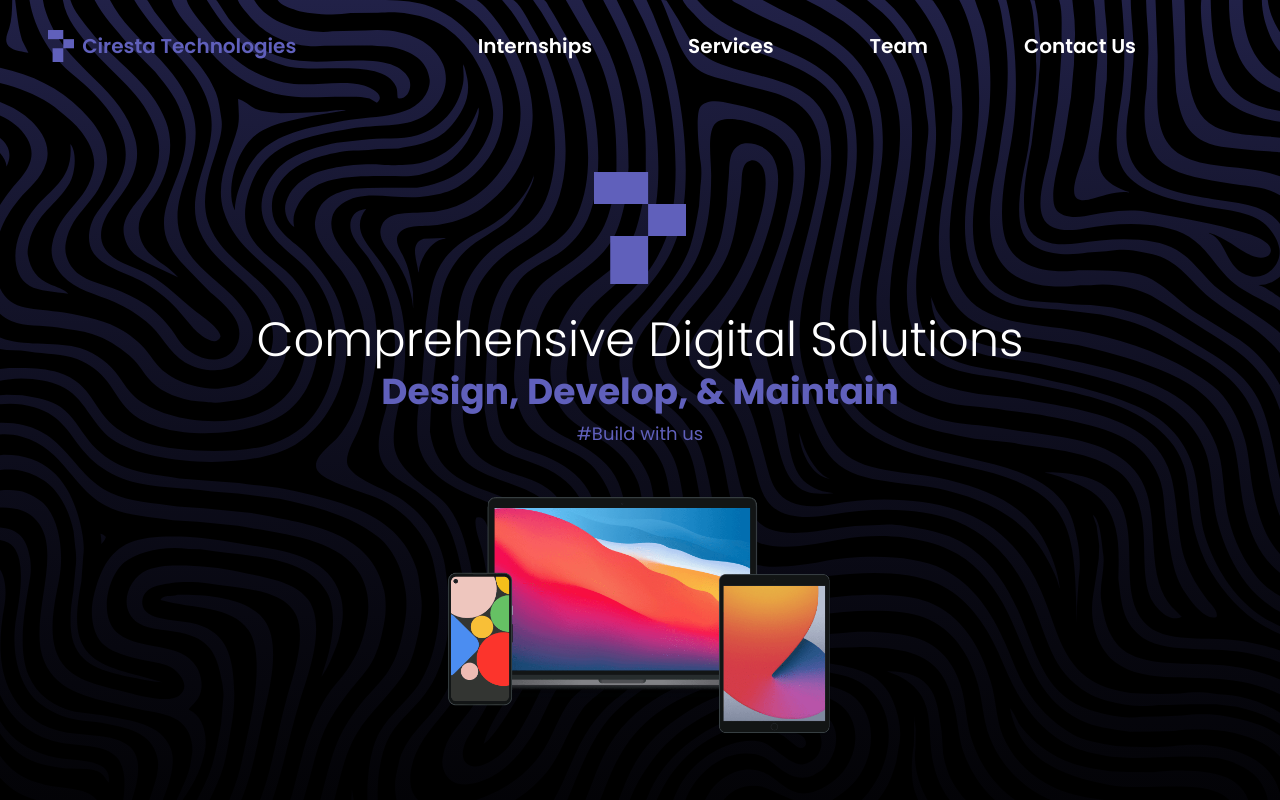
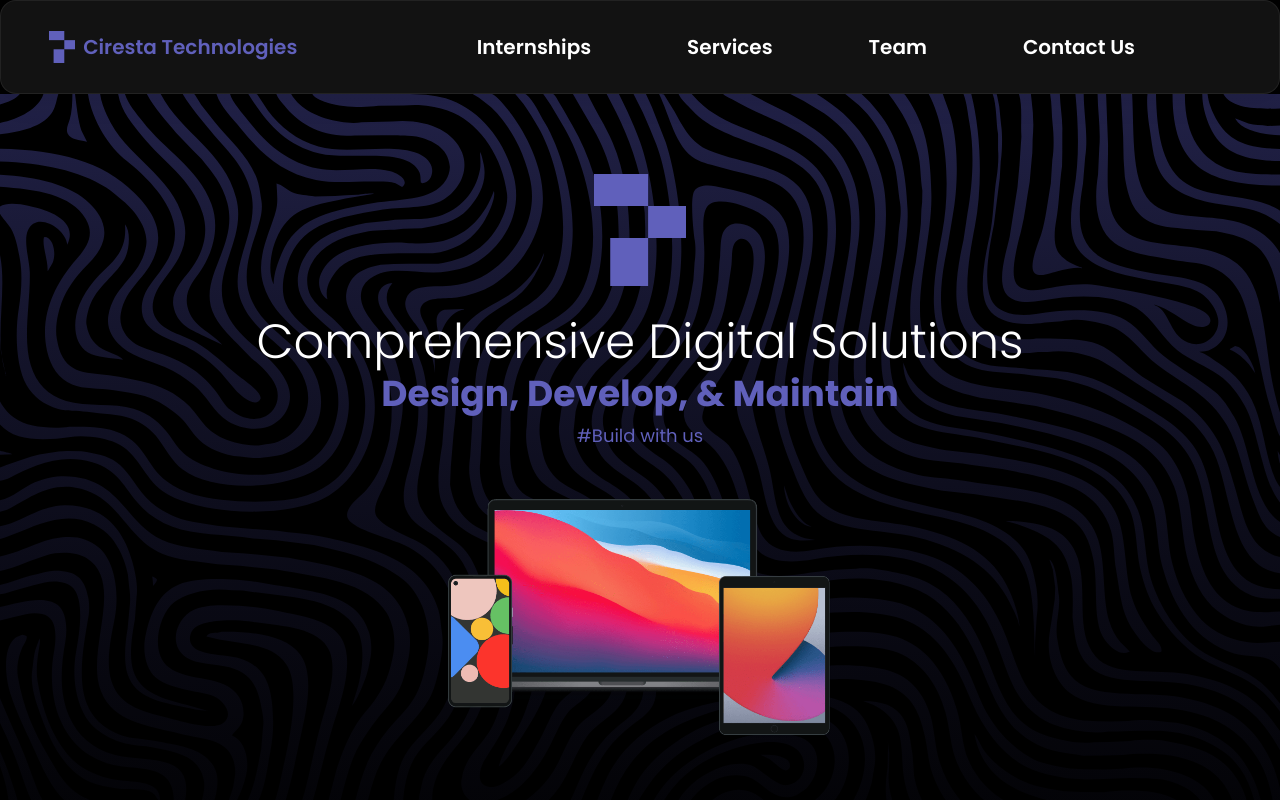
Before and after one commit to Ciresta/Landing-Page-Ciresta, a React (Create React App) app: page / in a window 1280 px wide. Shown: the top 800 px of the page. Built offline with nearby package versions, Linux system fonts and the light colour scheme.

Commit message:
internship page done

```diff
--- a/src/App.js
+++ b/src/App.js
@@ -8,6 +8,7 @@ import Services from './components/Services';
 import Footer from './components/Footer';
 import CoreValues from './components/CoreValues';
 import Internship from './components/internship/Internship';
+import Navbar from './components/Navbar';
 
 function App() {
   return (
@@ -18,6 +19,7 @@ function App() {
             path="/"
             element={
               <>
+                <Navbar />
                 <HeroMain />
                 <CoreValues />
                 <OneStepSolution />
--- a/src/components/HeroMain.js
+++ b/src/components/HeroMain.js
@@ -1,11 +1,9 @@
 import React from 'react';
-import Navbar from './Navbar';
 import Hero from './Hero';
 
 const HeroSection = () => {
   return (
     <div className="bg-custom min-h-screen">
-      <Navbar />
       <Hero />
     </div>
   );
--- a/src/components/Navbar.js
+++ b/src/components/Navbar.js
@@ -1,7 +1,7 @@
 import React, { useState } from 'react';
 import logo from '../assets/images/logo.svg';
 import { FaBars, FaTimes } from 'react-icons/fa';
-import { Link } from 'react-router-dom';
+import { NavLink } from 'react-router-dom'; // Import NavLink from react-router-dom
 
 const Navbar = () => {
   const [isOpen, setIsOpen] = useState(false);
@@ -12,22 +12,21 @@ const Navbar = () => {
   };
 
   return (
-    <nav className="flex justify-between items-center py-6 px-4 md:px-12 text-white relative z-20"> {/* Added z-20 */}
-      <Link to="/">
+    <nav className="flex sticky-nav-ciresta justify-between items-center py-6 px-4 md:px-12 text-white relative z-20" style={{position: "sticky"}}>
+      <NavLink to="/">
         <div className="flex items-center space-x-2">
           <img src={logo} alt="Ciresta Technologies Logo" className="h-8" />
           <span className="font-semibold font-poppins text-xl" style={{ color: customHoverColor }}>
             Ciresta Technologies
           </span>
         </div>
-      </Link>
-
+      </NavLink>
 
       <div className="hidden md:flex space-x-16 font-semibold font-poppins pr-20 text-xl">
-        <NavLink to="/internships">Internships</NavLink>
-        <NavLink to="#services">Services</NavLink>
-        <NavLink to="#team">Team</NavLink>
-        <NavLink to="#contact">Contact Us</NavLink>
+        <NavLinkStyled to="/internships">Internships</NavLinkStyled>
+        <NavLinkStyled to="#services">Services</NavLinkStyled>
+        <NavLinkStyled to="#team">Team</NavLinkStyled>
+        <NavLinkStyled to="#contact">Contact Us</NavLinkStyled>
       </div>
 
       <div className="md:hidden">
@@ -51,26 +50,27 @@ const Navbar = () => {
         }}
       >
         <div className="flex flex-col">
-          <NavLink to="/internships">Internships</NavLink>
-          <NavLink to="#services">Services</NavLink>
-          <NavLink to="#team">Team</NavLink>
-          <NavLink to="#contact">Contact Us</NavLink>
+          <NavLinkStyled to="/internships">Internships</NavLinkStyled>
+          <NavLinkStyled to="#services">Services</NavLinkStyled>
+          <NavLinkStyled to="#team">Team</NavLinkStyled>
+          <NavLinkStyled to="#contact">Contact Us</NavLinkStyled>
         </div>
       </div>
     </nav>
   );
 };
 
-const NavLink = ({ to, children }) => (
-  <Link
+const NavLinkStyled = ({ to, children }) => (
+  <NavLink
     to={to}
     className="block px-4 py-2 text-xl transition-colors duration-300 ease-in-out"
     style={{ transition: 'color 0.3s ease-in-out' }}
-    onMouseEnter={(e) => (e.target.style.color = '#6060bb')}
-    onMouseLeave={(e) => (e.target.style.color = 'white')}
+    activeStyle={{ color: '#6060bb' }} // Purple color when active
+    onMouseEnter={(e) => (e.target.style.color = '#6060bb')} // Hover effect
+    onMouseLeave={(e) => (e.target.style.color = e.target.classList.contains('active') ? '#6060bb' : 'white')} // Retain purple if active, revert to white if inactive
   >
     {children}
-  </Link>
+  </NavLink>
 );
 
 export default Navbar;
--- a/src/index.css
+++ b/src/index.css
@@ -124,11 +124,11 @@ code {
 
 /* ciresta templates use this classes */
 
-.ciresta-color{
+.ciresta-color {
   color: #6060bb;
 }
 
-.ciresta-bg{
+.ciresta-bg {
   background-color: #6060bb;
 }
 
@@ -166,7 +166,25 @@ code {
   left: 100%;
   opacity: 1;
 }
+
 .shiny-effect:hover {
-  transform: scale(1.05); /* Slightly enlarge the container */
-  box-shadow: 0 4px 8px rgba(0, 0, 0, 0.2); /* Optional shadow for extra pop */
+  transform: scale(1.05);
+  /* Slightly enlarge the container */
+  box-shadow: 0 4px 8px rgba(0, 0, 0, 0.2);
+  /* Optional shadow for extra pop */
 }
+
+.sticky-nav-ciresta {
+  top: 0;
+  position: sticky;
+  background: rgba(72, 72, 72, 0.25);
+  border-radius: 16px;
+  box-shadow: 0 4px 30px rgba(0, 0, 0, 0.1);
+  backdrop-filter: blur(5px);
+  -webkit-backdrop-filter: blur(5px);
+  border: 1px solid rgba(72, 72, 72, 0.3);
+}
+
+.sidebar a.active {
+  color: red;
+}
```
Lines whose indentation alone changed are shown as unchanged.
